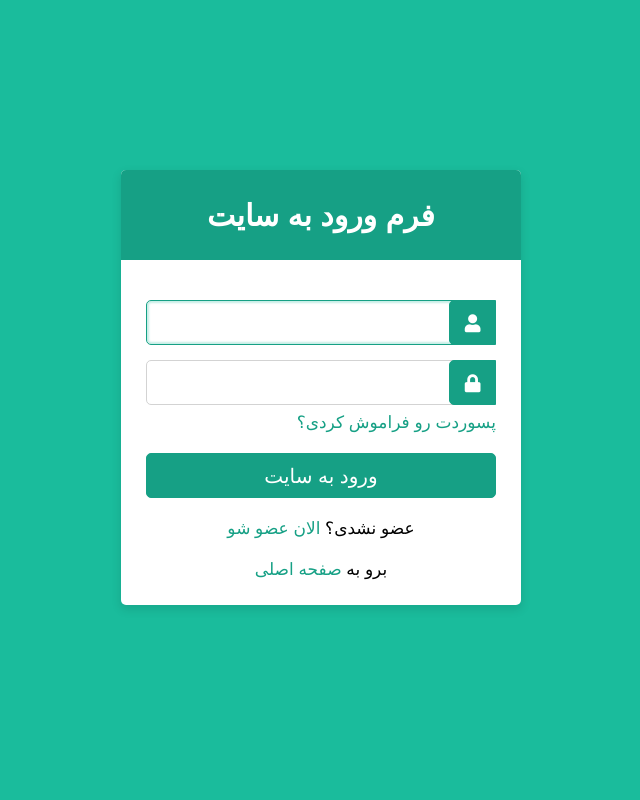
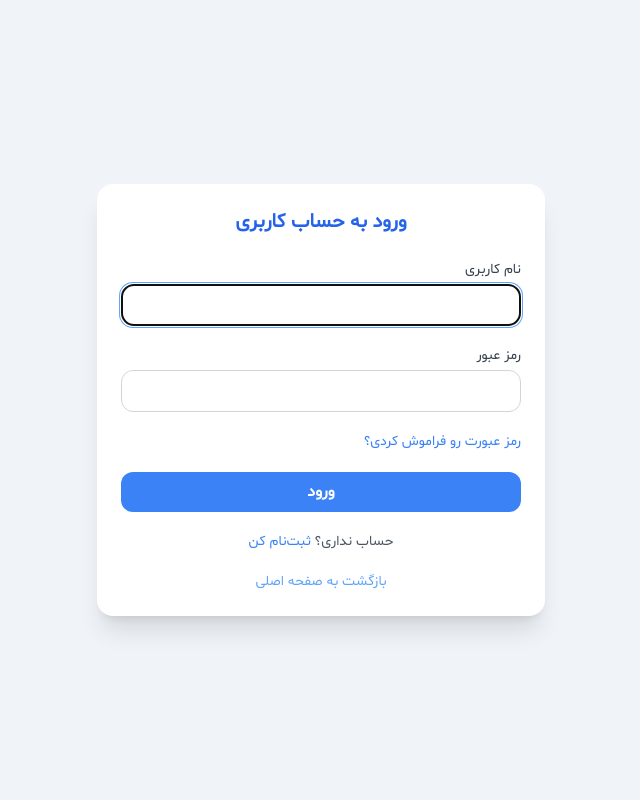
Before and after one commit to AmirAliSheibani/octina, a Django app: page /user/login/ in a window 1280 px wide. Shown: the whole page, without its empty margins (319-959 px from the left). Run offline with Django 5.2, Linux system fonts and the light colour scheme; parts of the project's set-up code (start-up, migrations or seed data) failed here and were passed over; some libraries are stand-ins or nearby versions.

Commit message:
fix and add new styles to login&register page

```diff
--- a/octina/settings.py
+++ b/octina/settings.py
@@ -44,6 +44,8 @@ INSTALLED_APPS = [
     # 'django_recaptcha',
     'django.contrib.humanize',
     'jalali_date',
+    'widget_tweaks',
+
 
     #my_apps
     'home.apps.HomeConfig',
--- /dev/null
+++ b/templates/auth_form/auth_base.html
@@ -0,0 +1,35 @@
+{% load static %}
+
+<!DOCTYPE html>
+<html lang="fa" dir="rtl">
+<head>
+    <meta charset="UTF-8">
+    <meta name="viewport" content="width=device-width, initial-scale=1.0">
+    <title>{% block title %}ورود / ثبت‌نام{% endblock %}</title>
+
+    <style>
+        @font-face {
+            font-family: 'Shabnam';
+            src: url('{% static 'fonts/Shabnam.ttf' %}') format('truetype');
+        }
+
+        body {
+            font-family: 'Shabnam', sans-serif;
+            background-color: #f0f4f8;
+            direction: rtl;
+            margin: 0;
+            padding: 0;
+        }
+    </style>
+
+    <script src="https://cdn.tailwindcss.com"></script>
+    {% block extra_head %}{% endblock %}
+</head>
+<body>
+    <main class="flex items-center justify-center min-h-screen px-4">
+        {% block content %}
+        <!-- محتوای صفحات ورود و ثبت‌نام -->
+        {% endblock %}
+    </main>
+</body>
+</html>
--- a/user_app/templates/user_app/UserLogin.html
+++ b/user_app/templates/user_app/UserLogin.html
@@ -1,69 +1,55 @@
+{% extends 'auth_form/auth_base.html' %}
 {% load static %}
-<!DOCTYPE html>
-<html lang="en" dir="ltr">
-<head>
-    <meta charset="utf-8">
-    <meta name="viewport" content="width=device-width, initial-scale=1.0">
-    <title>ورود به سایت</title>
-    <link rel="stylesheet" href="{% static 'css/user-form2.css' %}">
-    <link rel="stylesheet" href="https://cdnjs.cloudflare.com/ajax/libs/font-awesome/5.15.2/css/all.min.css"/>
+{% load widget_tweaks %}
 
-    <link href="{% static 'css/font-awesome.min.css' %}" rel="stylesheet"/>
-    <style>
-        @font-face {
-            font-family: 'Shabnam';
-            src: url('{% static 'fonts/Shabnam.ttf' %}') format('truetype');
-        }
+{% block title %}ورود به سایت{% endblock %}
 
-        body {
-            font-family: 'Vazir', sans-serif;
-
-            text-align: right;
-        }
-
-        .error-message {
-            color: red;
-            font-size: 14px;
-            margin-bottom: 10px;
-        }
-    </style>
-</head>
-<body>
-
-<div class="container">
-
-    <div class="wrapper">
-        <div class="title"><span>فرم ورود به سایت</span></div>
-        <form method="post">
+{% block content %}
+<div class="max-w-md w-full bg-white p-6 rounded-2xl shadow-xl">
+    <h2 class="text-xl font-bold text-blue-600 text-center mb-6">ورود به حساب کاربری</h2>
 
     {% if messages %}
-                <ul class="messages">
+        <ul class="bg-red-100 text-red-800 p-3 rounded-xl mb-4 text-sm">
             {% for message in messages %}
                 <li{% if message.tags %} class="{{ message.tags }}"{% endif %}>{{ message }}</li>
             {% endfor %}
         </ul>
     {% endif %}
 
-            <div class="error-message">
-                {{ form.non_field_errors }}
+    <form method="post" class="space-y-5">
+        {% csrf_token %}
+
+        <div>
+            <label class="block text-sm font-medium text-gray-700 mb-1">نام کاربری</label>
+            {{ form.username|add_class:"w-full px-4 py-2 border border-gray-300 rounded-xl text-right focus:ring-2 focus:ring-blue-400" }}
+            {% for error in form.username.errors %}
+                <p class="text-sm text-red-600 mt-1">{{ error }}</p>
+            {% endfor %}
         </div>
-            <div class="row">
-                <i class="fas fa-user"></i>
-                {{ form.username }}
+
+        <div>
+            <label class="block text-sm font-medium text-gray-700 mb-1">رمز عبور</label>
+            {{ form.password|add_class:"w-full px-4 py-2 border border-gray-300 rounded-xl text-right focus:ring-2 focus:ring-blue-400" }}
+            {% for error in form.password.errors %}
+                <p class="text-sm text-red-600 mt-1">{{ error }}</p>
+            {% endfor %}
         </div>
-            <div class="row">
-                <i class="fas fa-lock"></i>
-                {{ form.password }}
+
+        <div class="text-sm text-right text-blue-500 hover:underline">
+            <a href="{% url 'user:get_email_pass' %}">رمز عبورت رو فراموش کردی؟</a>
         </div>
-            <div class="pass"><a href="{% url 'user:get_email_pass' %}">پسوردت رو فراموش کردی؟</a></div>
-            <div class="row button">
-                <input type="submit" value="ورود به سایت">
+
+        <button type="submit"
+                class="w-full bg-blue-500 hover:bg-blue-600 text-white font-bold py-2 rounded-xl transition duration-200">
+            ورود
+        </button>
+
+        <div class="text-center text-sm text-gray-600 mt-4">
+            حساب نداری؟ <a href="{% url 'user:register' %}" class="text-blue-500 hover:underline">ثبت‌نام کن</a>
         </div>
-            <div class="signup-link">عضو نشدی؟ <a href="{% url 'user:register' %}">الان عضو شو</a></div>
-            <div class="signup-link">برو به <a href="{% url 'home:home' %}">صفحه اصلی</a></div>
-        {% csrf_token %}
+        <div class="text-center text-sm text-gray-500 mt-2">
+            <a href="{% url 'home:home' %}" class="hover:underline text-blue-400">بازگشت به صفحه اصلی</a>
+        </div>
     </form>
 </div>
-</div>
-</body>
-</html>
+{% endblock %}
```
Also changed, not shown: user_app/templates/user_app/UserRegister.html (+44 -55 lines). Lines whose indentation alone changed are shown as unchanged.
